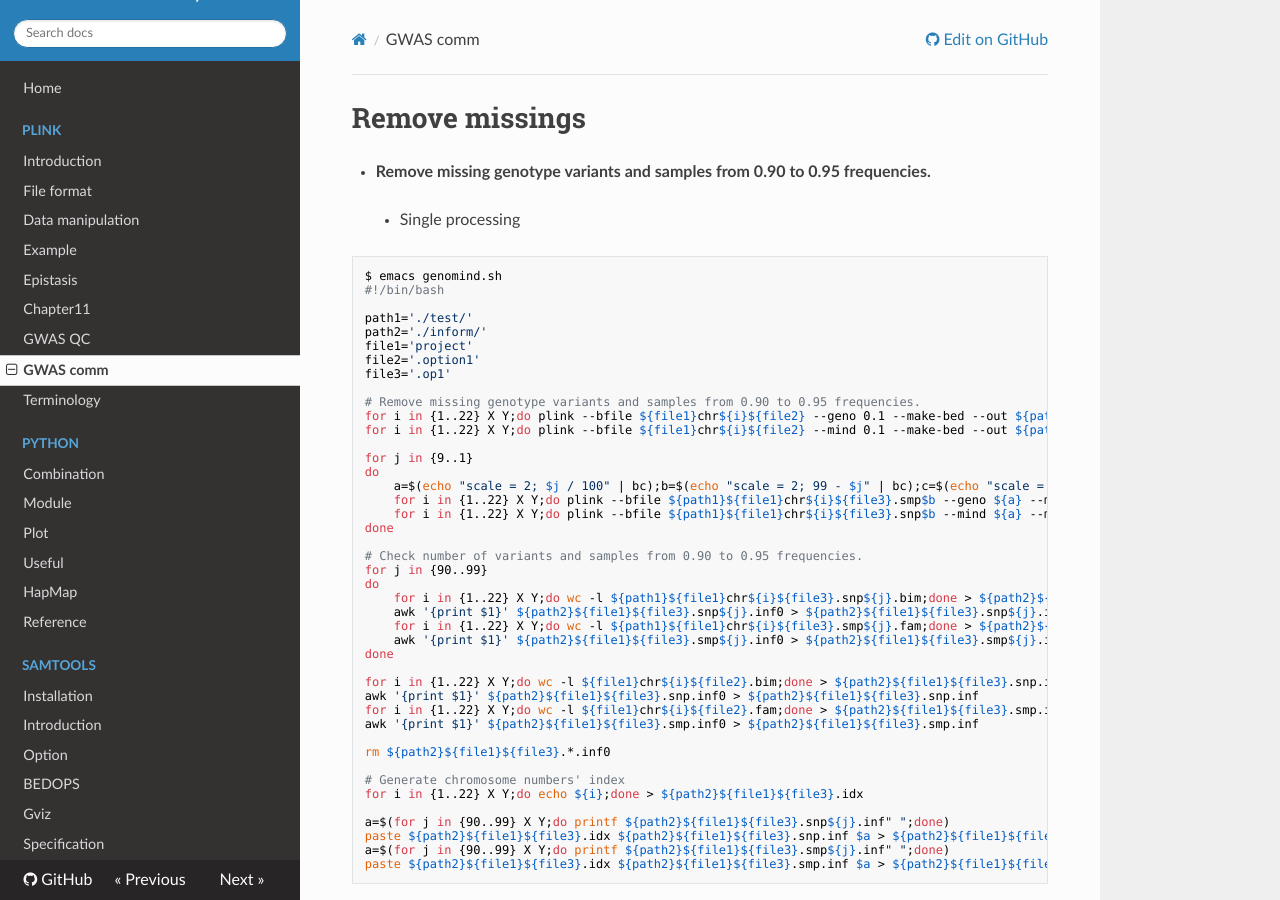
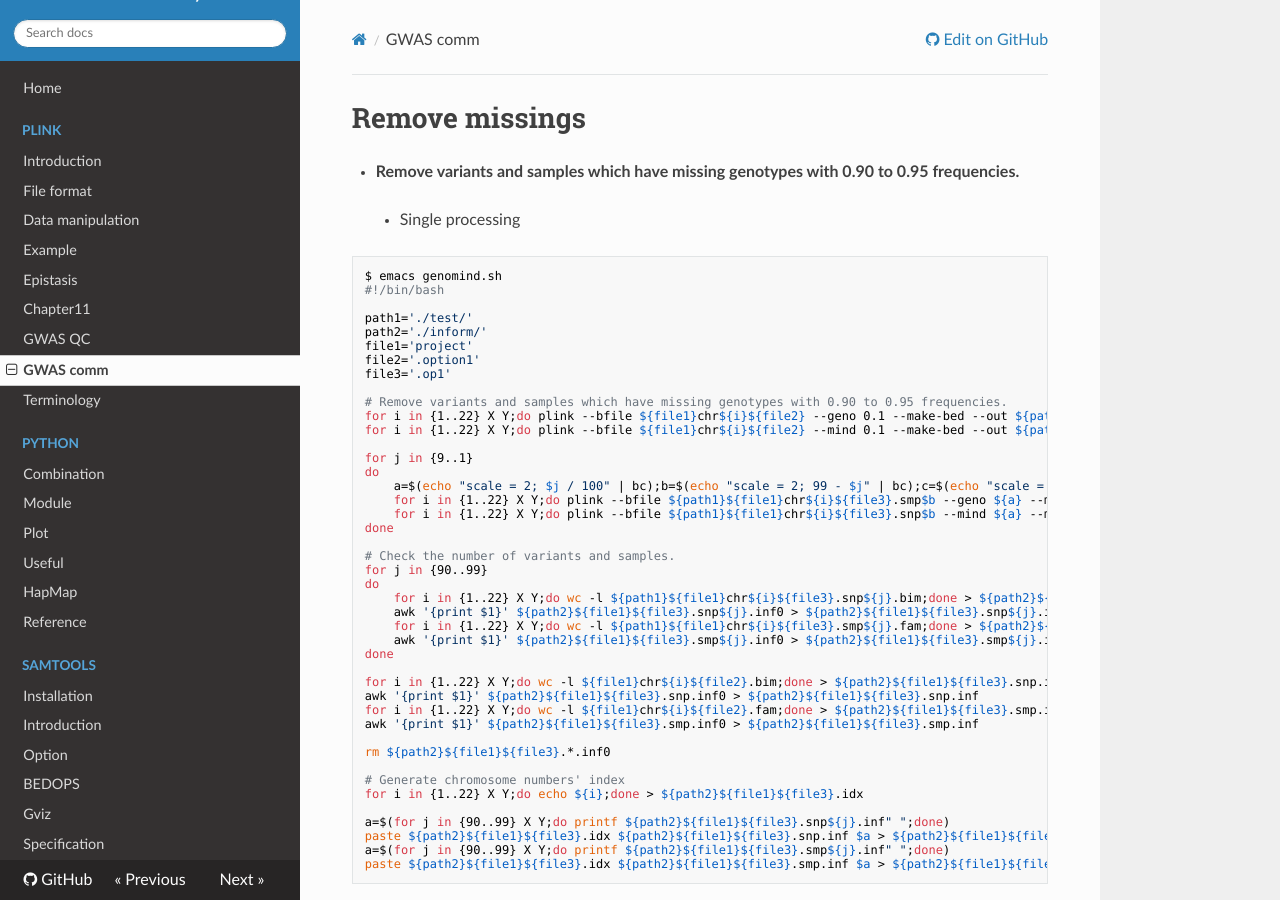
Before and after one commit to WonyoungCho/plink, an MkDocs documentation site: the page built from docs/GWAS_bash.md, in a window 1280 px wide and 900 px high. Built offline with MkDocs 1.6.1, drawn with Linux system fonts in a browser that asks for light colours; nearby versions of some CDN libraries; old or Windows-style settings are respelled for this version of MkDocs.

Commit message:
Update GWAS_bash.md

````diff
--- a/docs/GWAS_bash.md
+++ b/docs/GWAS_bash.md
@@ -1,5 +1,5 @@
 # Remove missings
-- **Remove missing genotype variants and samples from 0.90 to 0.95 frequencies.**
+- **Remove variants and samples which have missing genotypes with 0.90 to 0.95 frequencies.**
 
 > - Single processing
 ```
@@ -12,7 +12,7 @@ file1='project'
 file2='.option1'
 file3='.op1'
 
-# Remove missing genotype variants and samples from 0.90 to 0.95 frequencies.
+# Remove variants and samples which have missing genotypes with 0.90 to 0.95 frequencies.
 for i in {1..22} X Y;do plink --bfile ${file1}chr${i}${file2} --geno 0.1 --make-bed --out ${path1}${file1}chr${i}${file3}.snp90;done
 for i in {1..22} X Y;do plink --bfile ${file1}chr${i}${file2} --mind 0.1 --make-bed --out ${path1}${file1}chr${i}${file3}.smp90;done
 
@@ -23,7 +23,7 @@ do
     for i in {1..22} X Y;do plink --bfile ${path1}${file1}chr${i}${file3}.snp$b --mind ${a} --make-bed --out ${path1}${file1}chr${i}${file3}.smp${c};done
 done
 
-# Check number of variants and samples from 0.90 to 0.95 frequencies.
+# Check the number of variants and samples.
 for j in {90..99}
 do
     for i in {1..22} X Y;do wc -l ${path1}${file1}chr${i}${file3}.snp${j}.bim;done > ${path2}${file1}${file3}.snp${j}.inf0
````
